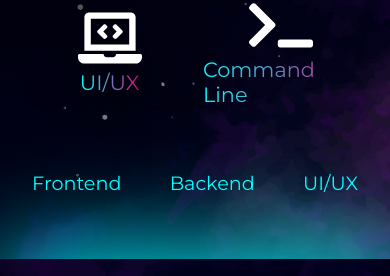
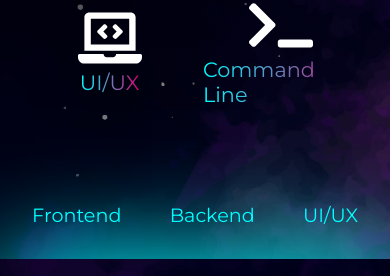
Before and after one commit to wdiazdev/wdiazdev-react, a React (Vite) app: page / in a window 390 px wide. Shown: the part 3125-3401 px from the top of the page. Built offline with nearby package versions, Linux system fonts and the light colour scheme.

Commit message:
skills title margins

```diff
--- a/src/Styles/Skills.css
+++ b/src/Styles/Skills.css
@@ -44,8 +44,9 @@
 
 .skills--titles {
     position: relative;
+    bottom: 2rem;
     margin: 0 auto;
-    max-width: 1240px;
+    max-width: 1000px;
     display: flex;
     justify-content: space-between;
     font-size: 2rem;
@@ -107,7 +108,6 @@
     }
 
     .skills--titles {
-        bottom: 4rem;
         font-size: 1.5rem;
     }
 }
```
